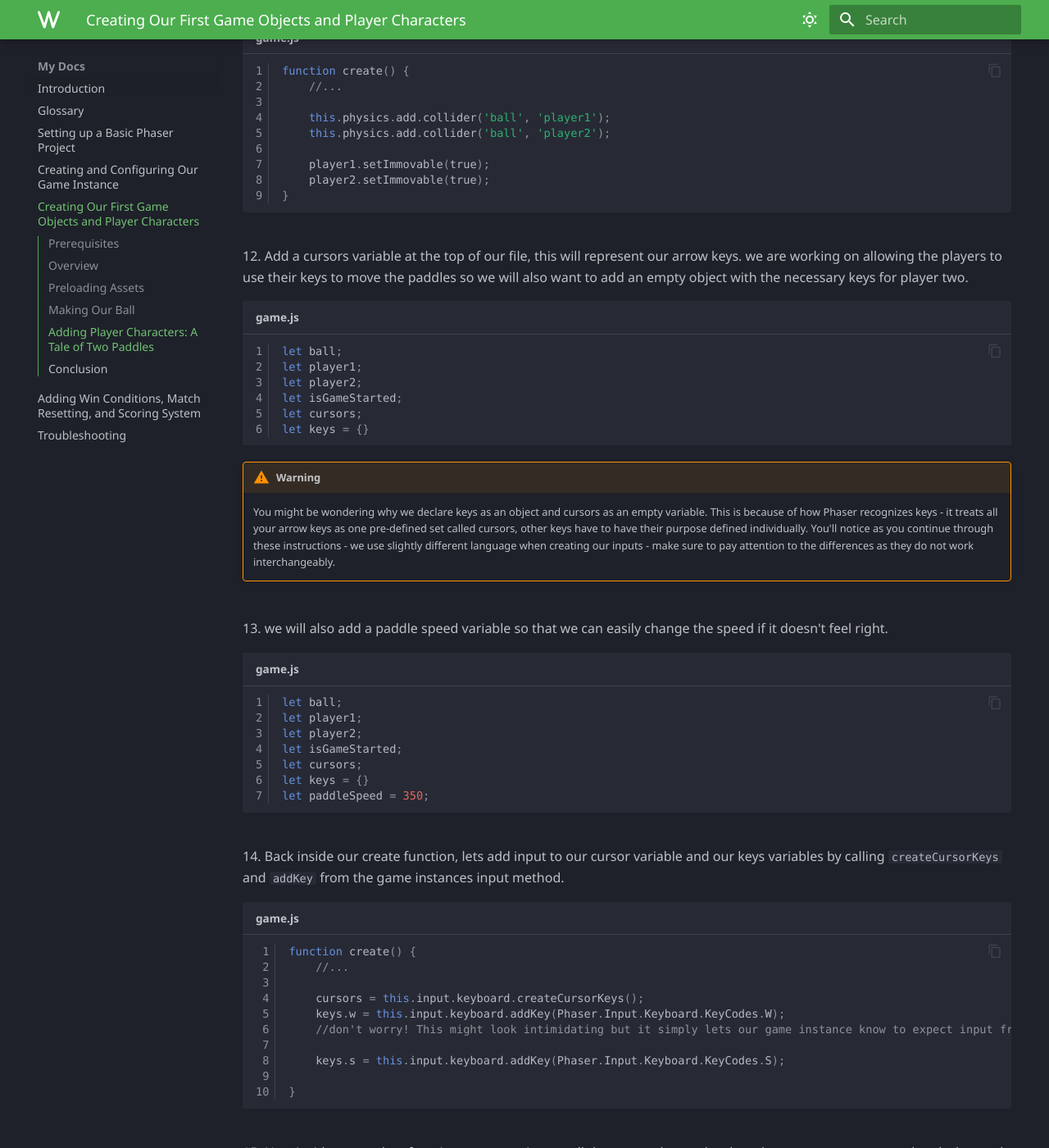
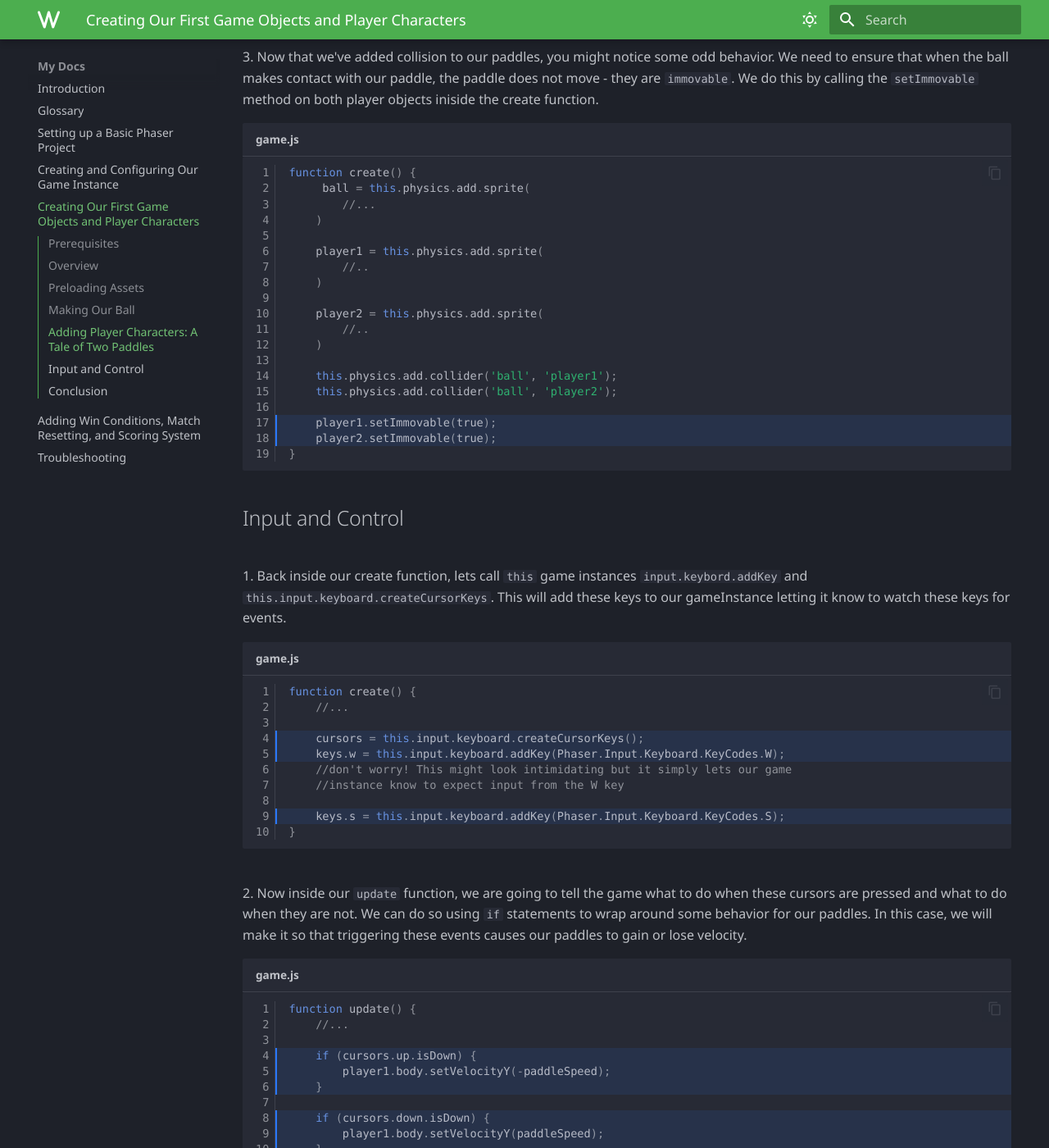
Before and after one commit to ndgeniebla/phaser-mkdocs, an MkDocs documentation site: the page built from docs/set-4.md, in a window 1280 px wide and 1400 px high, scrolled down 5381 px. Shown: the whole window at 82% size. Built offline with MkDocs 1.6.1 and Material for MkDocs 9.7.7, drawn with Linux system fonts in a browser that asks for light colours; emoji names are drawn with the system emoji font; some web fonts are replaced; some of the changed text lies outside the part shown.

Commit message:
first pass done, reading neils feedback now

````diff
--- a/docs/set-4.md
+++ b/docs/set-4.md
@@ -50,6 +50,11 @@ function create() {
 
 
 ```
+
+
+!!! Info "Info"
+
+    You might be wondering why we declare keys as an object and cursors as an empty variable. This is because of how Phaser recognizes keys - it treats all your arrow keys as one pre-defined object called cursors, other keys have to have their purpose defined individually. You'll notice as you continue through these instructions - we use slightly different language when creating our inputs - make sure to pay attention to the differences as they do not work interchangeably.
 
 <br>
 3. inside the create function, we are going to `add` our first game object: the ball. by calling `this` game instances `add.sprite` method we can add a sprite (our preloaded image asset) to the ball, and place it in the center of our board. We find the center by dividing `this` game instances `width` and `height` properties by two and settign those as the `x` and `y` coordinates for the ball.
@@ -224,20 +229,29 @@ function create() {
 
     player1.setCollideWorldBounds(true);
     player2.setCollideWorldBounds(true);
-
 }
 
 ```
 
 <br>
-11. Now that we've added collision to our paddles, you might notice some odd behavior. We need to make it so our paddles while being able to collide with the ball without being moved themselves -  they are `immovable`. We do this by calling the `setImmovable` method on both player objects iniside the create function. We will also give it the same collision with the wporld boundary to make sure are paddles don't fly offscreen.
+3. Now that we've added collision to our paddles, you might notice some odd behavior. We need to ensure that when the ball makes contact with our paddle, the paddle does not move -  they are `immovable`. We do this by calling the `setImmovable` method on both player objects iniside the create function.
 
 
 
-``` JS title="game.js" linenums="1"
+``` JS title="game.js" linenums="1" hl_lines="17-18"
 
 function create() {
-    //...
+     ball = this.physics.add.sprite(
+        //...
+    )
+
+    player1 = this.physics.add.sprite(
+        //..
+    )
+
+    player2 = this.physics.add.sprite(
+        //..
+    )
 
     this.physics.add.collider('ball', 'player1');
     this.physics.add.collider('ball', 'player2');
@@ -247,62 +261,32 @@ function create() {
 }
 
 ```
-<br>
-12. Add a cursors variable at the top of our file, this will represent our arrow keys. we are working on allowing the players to use their keys to move the paddles so we will also want to add an empty object with the necessary keys for player two.
 
-``` JS title="game.js" linenums="1"
-
-let ball;
-let player1;
-let player2;
-let isGameStarted;
-let cursors;
-let keys = {}
-
-```
-
-!!! Warning "Warning"
-
-    You might be wondering why we declare keys as an object and cursors as an empty variable. This is because of how Phaser recognizes keys - it treats all your arrow keys as one pre-defined set called cursors, other keys have to have their purpose defined individually. You'll notice as you continue through these instructions - we use slightly different language when creating our inputs - make sure to pay attention to the differences as they do not work interchangeably.
+## Input and Control
 
 <br>
-13. we will also add a paddle speed variable so that we can easily change the speed if it doesn't feel right.
+1. Back inside our create function, lets call `this` game instances `input.keybord.addKey` and `this.input.keyboard.createCursorKeys`. This will add these keys to our gameInstance letting it know to watch these keys for events.
 
-```JS title="game.js" linenums="1"
-
-let ball;
-let player1;
-let player2;
-let isGameStarted;
-let cursors;
-let keys = {}
-let paddleSpeed = 350;
-
-```
-
-<br>
-14. Back inside our create function, lets add input to our cursor variable and our keys variables by calling `createCursorKeys` and  `addKey` from the game instances input method.
-
-``` JS title="game.js" linenums="1"
+``` JS title="game.js" linenums="1" hl_lines="4-5 9"
 
 function create() {
     //...
 
     cursors = this.input.keyboard.createCursorKeys();
     keys.w = this.input.keyboard.addKey(Phaser.Input.Keyboard.KeyCodes.W);
-    //don't worry! This might look intimidating but it simply lets our game instance know to expect input from the W key
+    //don't worry! This might look intimidating but it simply lets our game
+    //instance know to expect input from the W key
 
     keys.s = this.input.keyboard.addKey(Phaser.Input.Keyboard.KeyCodes.S);
-
 }
 
 ```
 
 <br>
-15. Now inside our update function, we are going to tell the game what to do when these cursors are pressed and what to do when they are not.
+2. Now inside our `update` function, we are going to tell the game what to do when these cursors are pressed and what to do when they are not. We can do so using `if` statements to wrap around some behavior for our paddles. In this case, we will make it so that triggering these events causes our paddles to gain or lose velocity.
 
 
-``` JS title="game.js" linenums="1"
+``` JS title="game.js" linenums="1" hl_lines="4-6 8-10 12-14 16-18"
 
 function update() {
     //...
@@ -315,7 +299,7 @@ function update() {
         player1.body.setVelocityY(paddleSpeed);
     }
 
-        if (keys.w.isDown) {
+    if (keys.w.isDown) {
         player2.body.setVelocityY(-paddleSpeed);
     }
 
@@ -336,9 +320,9 @@ function update() {
     If you wanted to make a game where a character moves left and right, you would have to use the same strategy for the X axis.
 
 <br>
-16. Now we need to make sure that when a key is not being pressed. We can do this by calling the `player1` and `player2` `setVelocityY` methods in the update function and assigning a velocity of 0 to the paddles.
+3. Now we need to make sure that when a key is not being pressed, the paddles stop. We can do this by calling the `player1` and `player2` `setVelocityY` methods in the update function and assigning a velocity of 0 to the paddles.
 
-``` JS title="game.js" linenums="1"
+``` JS title="game.js" linenums="1" hl_lines="4-5"
 
 function update() {
     //...
@@ -366,9 +350,9 @@ function update() {
 ```
 
 <br>
-17. Now inside our update function, we are going to tell the game what to do when the ball starts moving too quickly or slowly. We can define this by referring to our paddlespeed inside of an if condition, and changing the balls behavior if it gets to fast. By setting both these traits - we lock the ball into moving at one speed- perfect!
+4. Now inside our update function, we are going to clamp the balls velocity. We can do this by referring to our paddlespeed inside of an if condition, and changing the balls behavior if it gets to fast. By setting both these traits - we lock the ball into moving at one speed- perfect!
 
-``` JS title="game.js" linenums="1"
+``` JS title="game.js" linenums="1" hl_lines="15-17 19-21"
 
 function update() {
     //...
````
Also changed, not shown: docs/glossary.md (+1 -0 lines).
